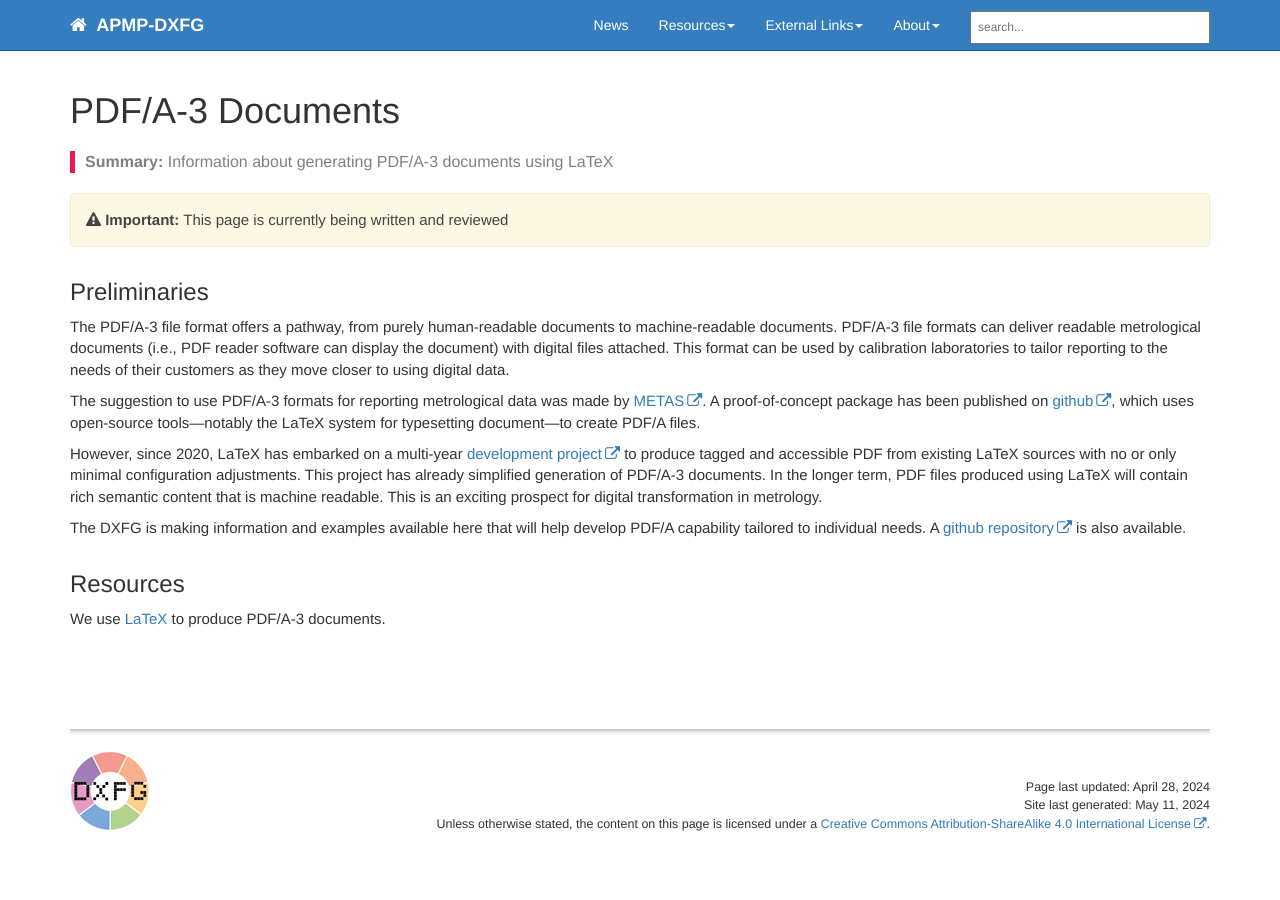
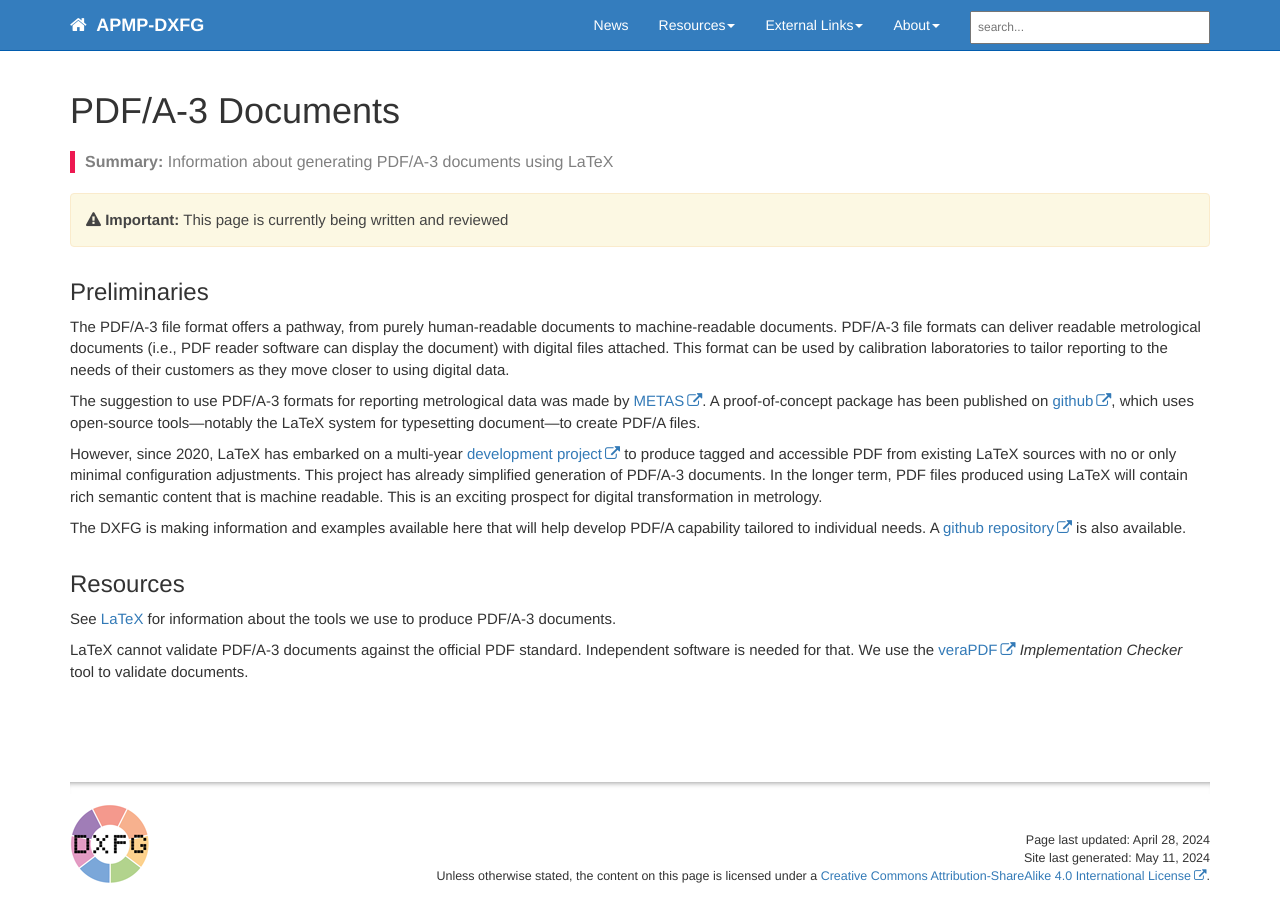
Before and after one commit to apmp-dxfg/apmp-dxfg.github.io, a Jekyll site: the page built from pages/dxfg/dxfg-pdfa-tut.md, in a window 1280 px wide. Built offline with Jekyll 4.4.1, drawn with Linux system fonts in a browser that asks for light colours; comment, search, counter and statistics services are not loaded.

Commit message:
Linking issues -- trying an experiment

```diff
--- a/pages/dxfg/dxfg-pdfa-tut.md
+++ b/pages/dxfg/dxfg-pdfa-tut.md
@@ -19,6 +19,8 @@ However, since 2020, LaTeX has embarked on a multi-year [development project](ht
 The DXFG is making information and examples available here that will help develop PDF/A capability tailored to individual needs. A [github repository](https://github.com/apmp-dxfg/pdfa3-documents) is also available.
 
 ## Resources
-We use [LaTeX](/latex-res.html) to produce PDF/A-3 documents.
+See [LaTeX](latex-res.html) for information about the tools we use to produce PDF/A-3 documents.
+
+LaTeX cannot validate PDF/A-3 documents against the official PDF standard. Independent software is needed for that. We use the [veraPDF](https://verapdf.org/home/) *Implementation Checker* tool to validate documents.
 
 {% include links.html %}
```
Also changed, not shown: pages/dxfg/latex-res.md (+1 -1 lines).
